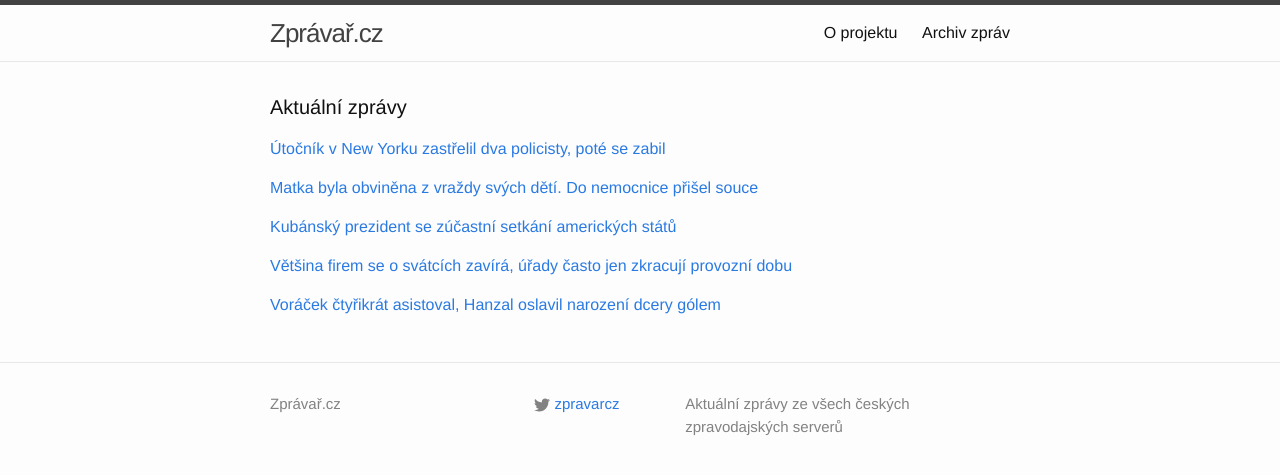
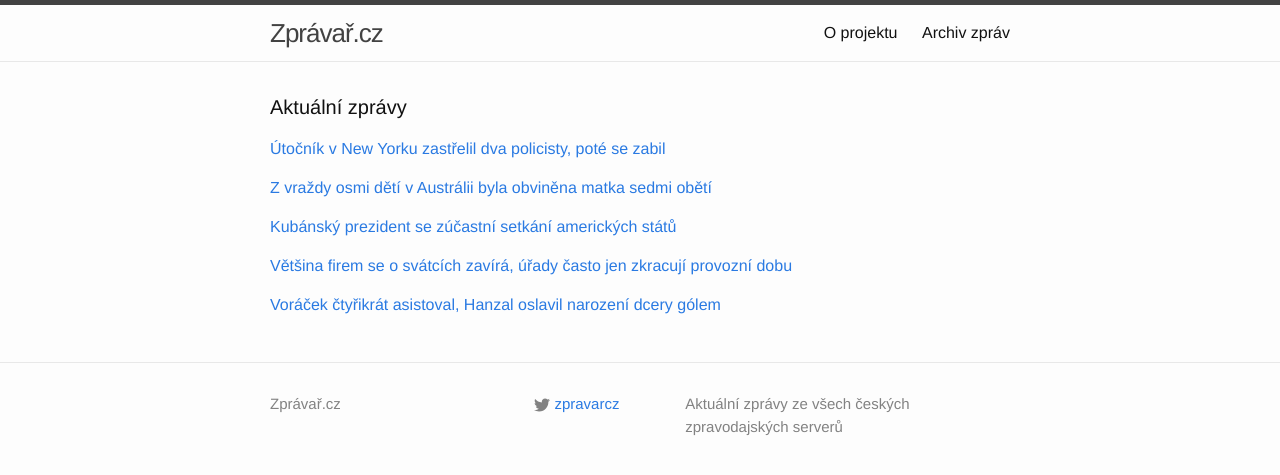
Before and after one commit to adliska/zpravar, a Jekyll site: the page built from index.html, in a window 1280 px wide. Shown: the top 475 px of the page. Built offline with Jekyll 4.4.1, drawn with Linux system fonts in a browser that asks for light colours.

Commit message:
zpravar news update

```diff
--- a/index.html
+++ b/index.html
@@ -15,9 +15,10 @@ layout: default
 <li><a href=http://www.novinky.cz/zahranicni/amerika/356962-utocnik-v-new-yorku-zastrelil-dvojici-policistu-a-nasledne-i-sebe.html>Útočník v New Yorku zastřelil dvojici policistů a následně i sebe - www.novinky.cz</a></li>
 <li><a href=http://www.ceskenoviny.cz/zpravy/zpravy/utocnik-v-new-yorku-zastrelil-dvojici-policistu-pote-se-zabil/1161330>Útočník v New Yorku zastřelil dvojici policistů, poté se zabil - www.ceskenoviny.cz</a></li>
 </ul>
-</div><p><a href="javascript:;" onclick="toggle_visibility('zpravy1')">Matka byla obviněna z vraždy svých dětí. Do nemocnice přišel souce </a></p>
+</div><p><a href="javascript:;" onclick="toggle_visibility('zpravy1')">Z vraždy osmi dětí v Austrálii byla obviněna matka sedmi obětí</a></p>
 <div id="zpravy1" style="display:none">
 <ul>
+<li><a href=http://www.rozhlas.cz/_zprava/z-vrazdy-osmi-deti-v-australii-byla-obvinena-matka-sedmi-obeti--1435314>Z vraždy osmi dětí v Austrálii byla obviněna matka sedmi obětí - www.rozhlas.cz</a></li>
 <li><a href=http://www.lidovky.cz/matka-byla-obvinena-z-vrazdy-svych-deti-do-nemocnice-prisel-souce-py3-/zpravy-svet.aspx?c=A141221_075338_ln_zahranici_mct>Matka byla obviněna z vraždy svých dětí. Do nemocnice přišel souce  - www.lidovky.cz</a></li>
 <li><a href=http://www.tyden.cz/rubriky/zahranici/asie-a-oceanie/z-vrazdy-osmi-deti-v-australii-byla-obvinena-matka-sedmi-z-nich_327987.html>Z vraždy osmi dětí v Austrálii byla obviněna matka sedmi z nich - www.tyden.cz</a></li>
 <li><a href=http://zpravy.idnes.cz/matku-australskych-deti-vini-z-osmi-vrazd-fip-/zahranicni.aspx?c=A141221_072802_zahranicni_jw>Matku zabitých australských dětí viní z osmi vražd, zpřesnili její věk - zpravy.idnes.cz</a></li>
```
